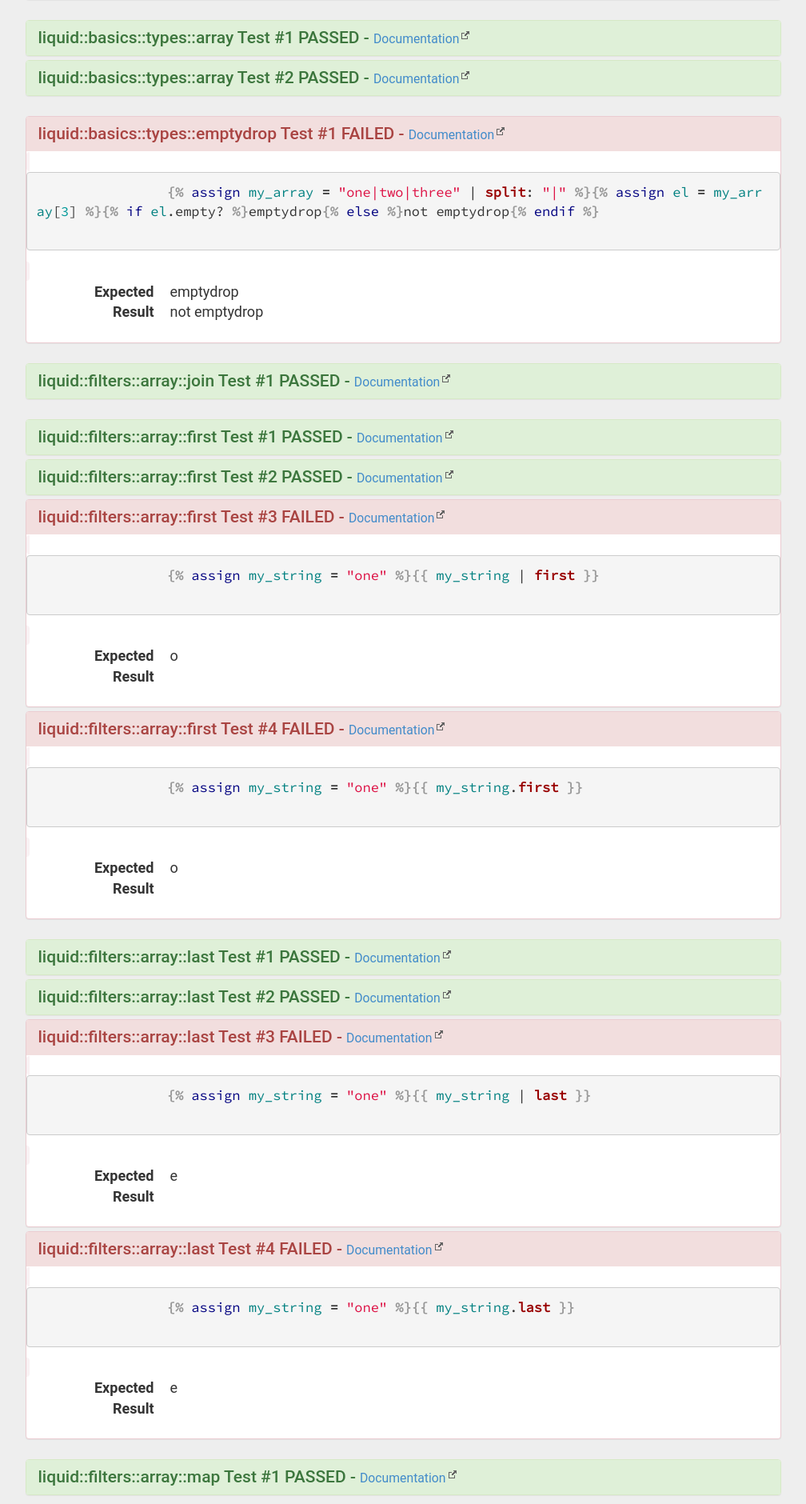
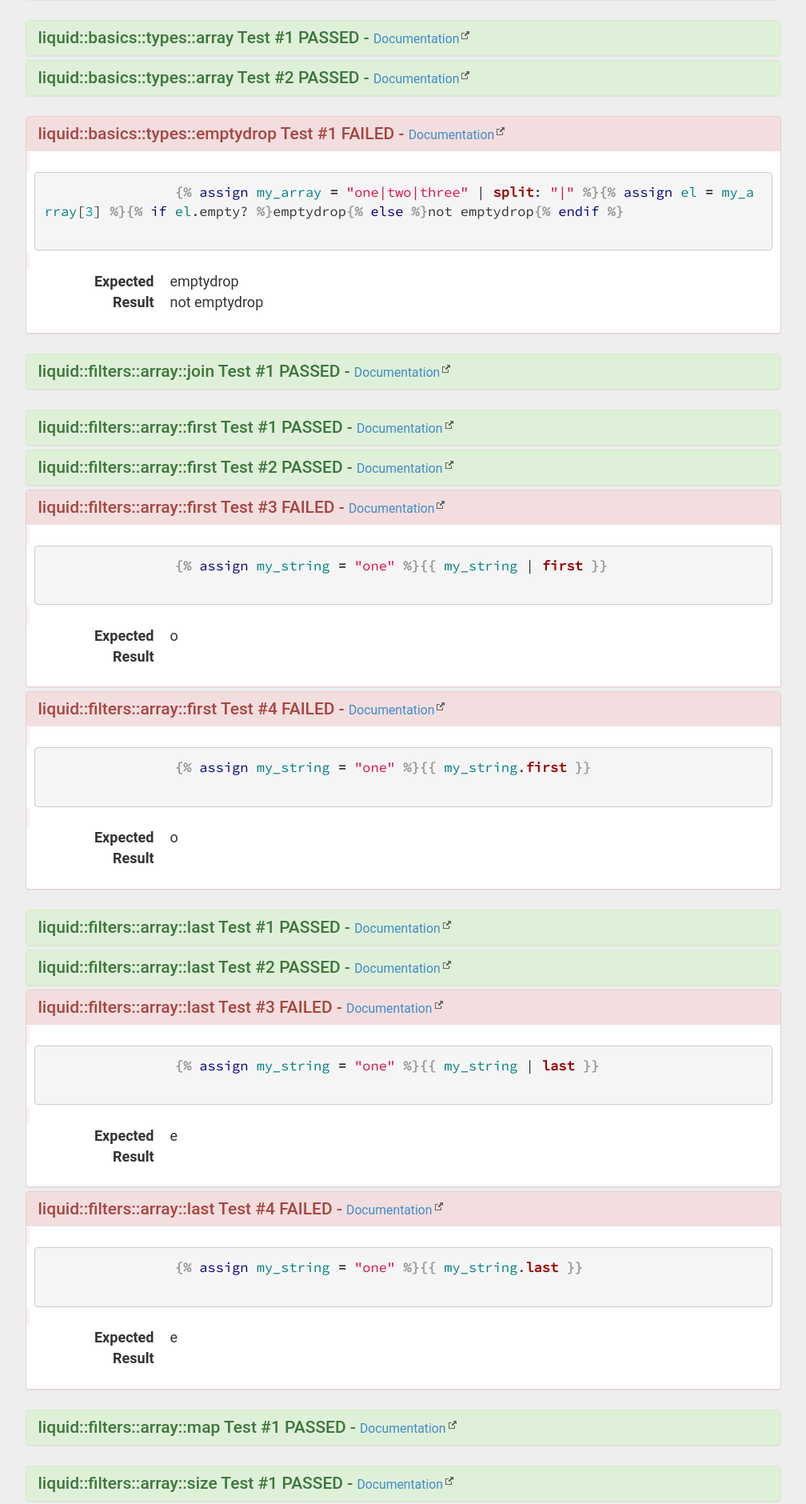
Before and after one commit to djacquel/JekyllDoc, a Jekyll site: the page built from tests.html, in a window 1280 px wide. Shown: the part 589-2469 px from the top of the page at 80% size, without its empty margins (136-1144 px from the left). Built offline with Jekyll 4.4.1, drawn with Linux system fonts in a browser that asks for light colours; nearby versions of some CDN libraries.

Commit message:
test styling

```diff
--- a/assets/stylesheets/style.scss
+++ b/assets/stylesheets/style.scss
@@ -167,6 +167,6 @@ permalink: /css/styles.css
    Test styling
    ========================================================================== */
 
-.tests{
-
+#testingJekyll pre, #testingJekyll p{
+  margin: 0 10px;
 }
```
